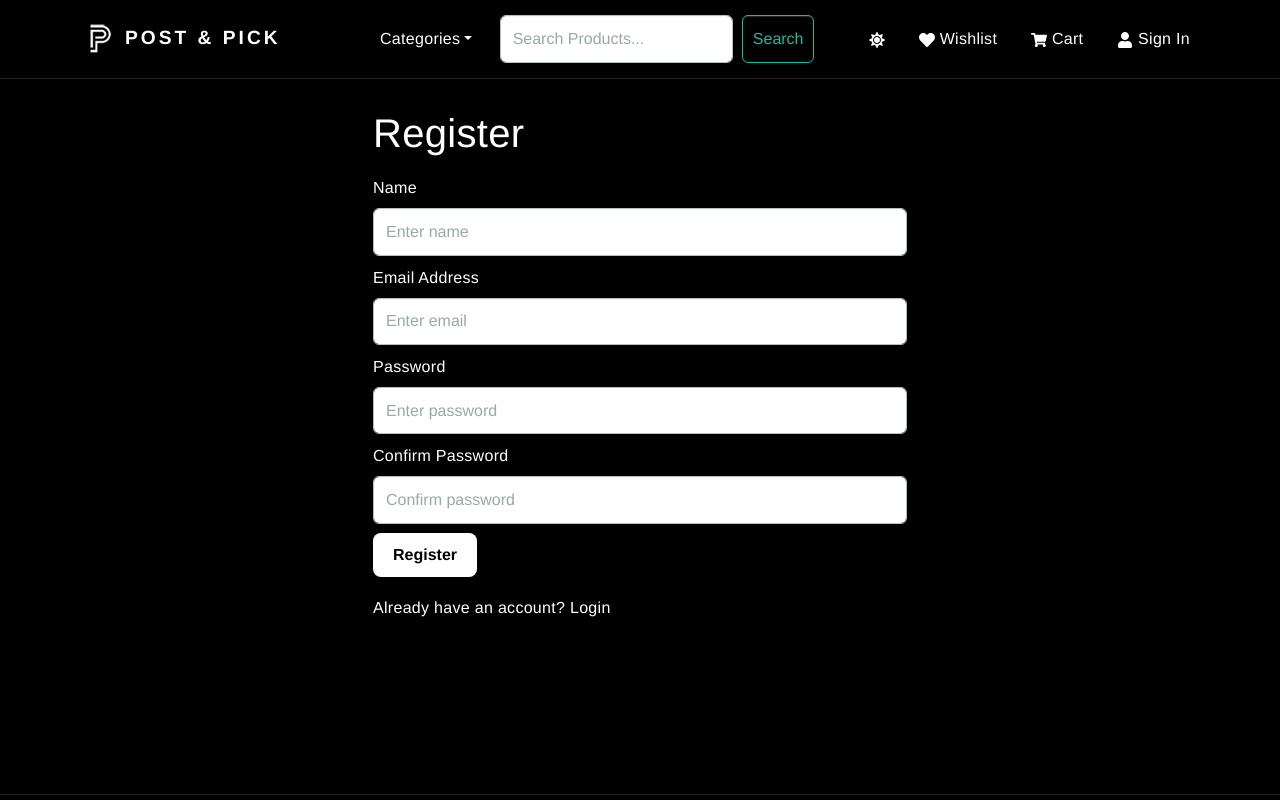
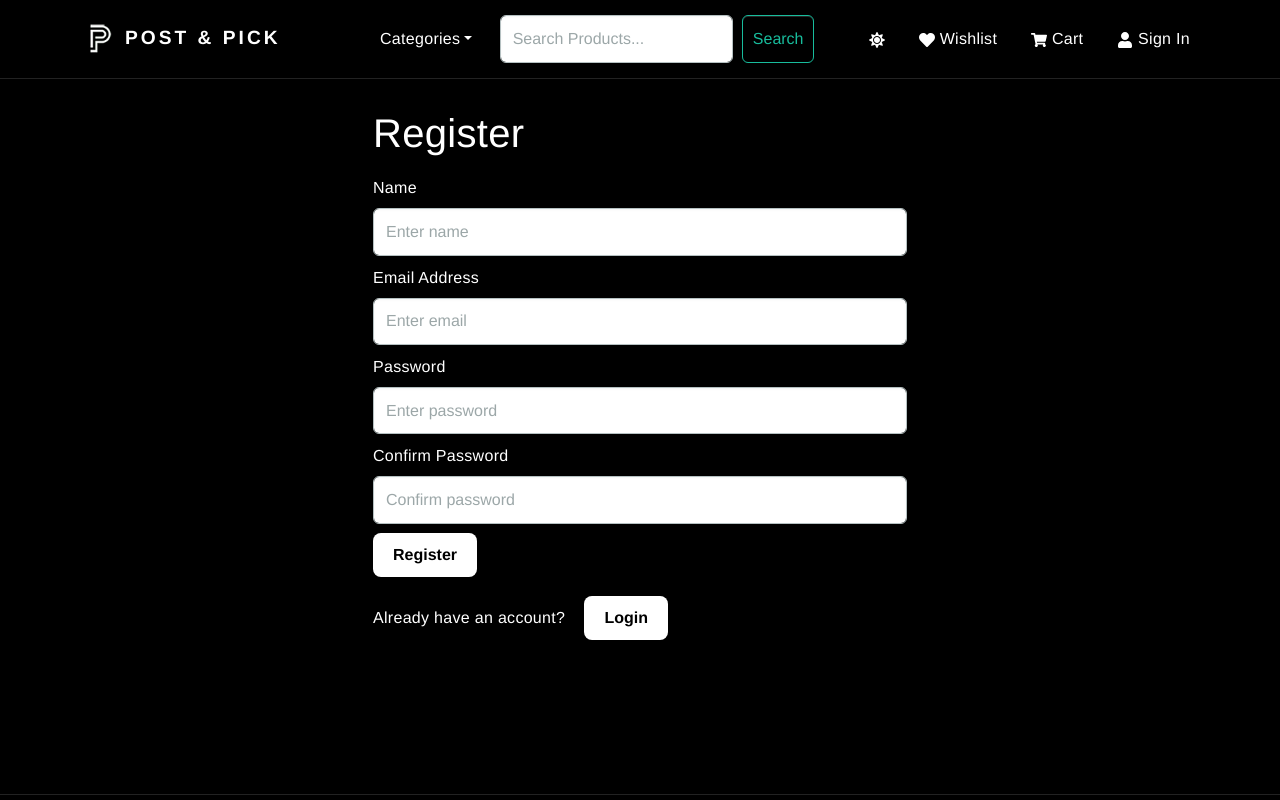
Before and after one commit to shubhpatel16/Post-Pick, a React (Create React App) app in the folder frontend/: page /register in a window 1280 px wide. Shown: the top 800 px of the page. Built offline with nearby package versions, Linux system fonts and the light colour scheme.

Commit message:
fix some UI changes

```diff
--- a/frontend/src/screens/RegisterScreen.jsx
+++ b/frontend/src/screens/RegisterScreen.jsx
@@ -99,10 +99,10 @@
       </Form>
 
       <Row className='py-3'>
-        <Col>
-          Already have an account?{' '}
-          <Link to={redirect ? `/login?redirect=${redirect}` : '/login'}>
-            Login
+        <Col className='d-flex align-items-center gap-3'>
+          <span>Already have an account?</span>
+          <Link to='/login'>
+            <Button variant='primary'>Login</Button>
           </Link>
         </Col>
       </Row>
```
